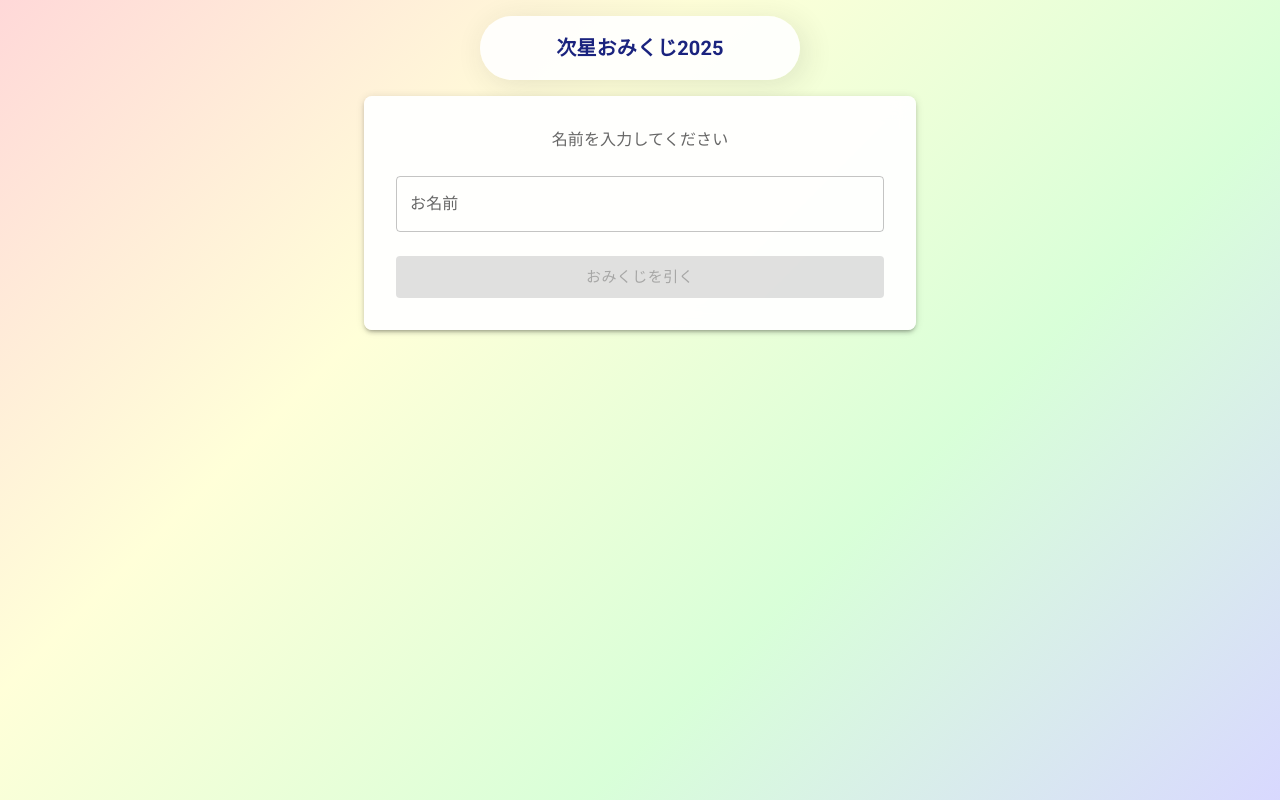
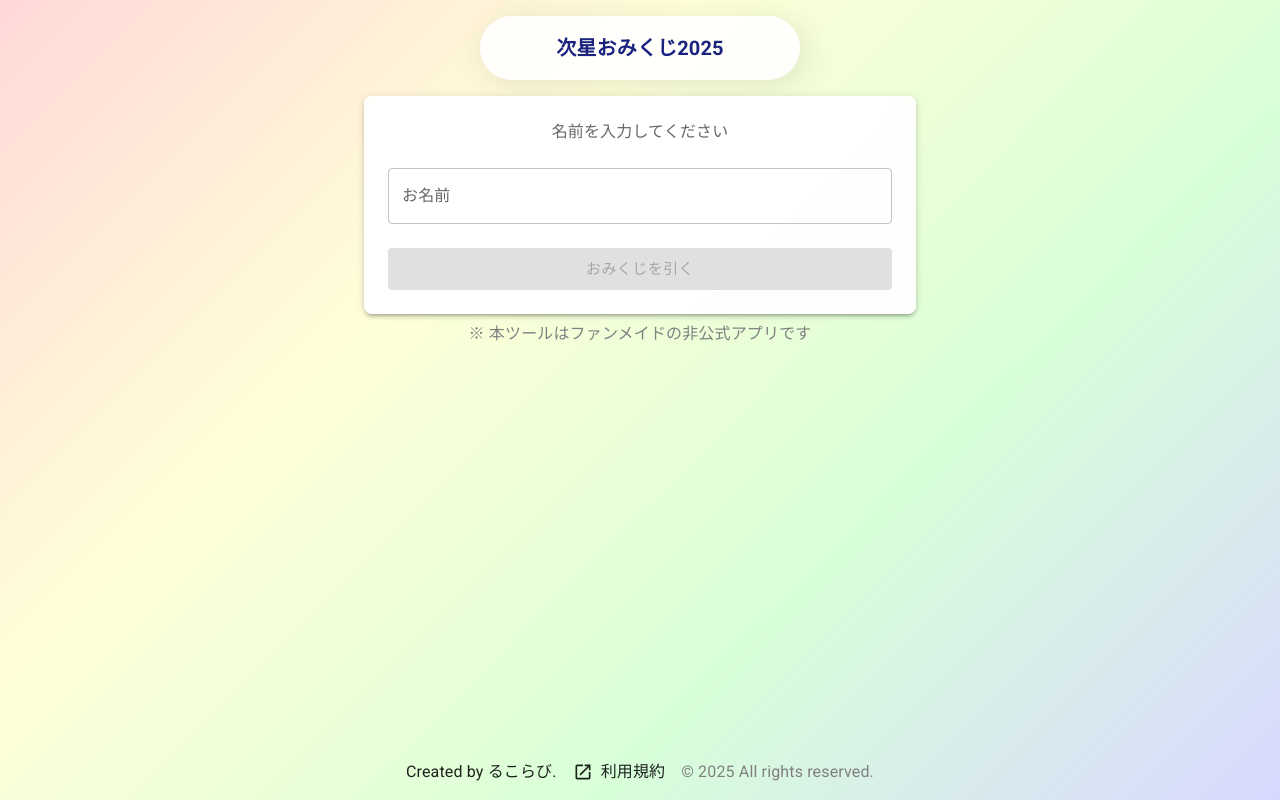
Before and after one commit to rucorabi/nxtp-omikuji, a Next.js app: page / in a window 1280 px wide. Built offline with nearby package versions, Linux system fonts and the light colour scheme; no server answers.

Commit message:
フッターの追加

```diff
--- a/package.json
+++ b/package.json
@@ -11,6 +11,7 @@
     "@emotion/react": "^11.14.0",
     "@emotion/styled": "^11.14.0",
     "@fontsource/roboto": "^5.1.1",
+    "@mui/icons-material": "^6.3.1",
     "@mui/material": "^6.3.0",
     "@next/third-parties": "^15.1.3",
     "next": "^15.1.3",
--- a/src/components/Template.tsx
+++ b/src/components/Template.tsx
@@ -6,7 +6,11 @@ import {
   createTheme,
   Paper,
   ThemeProvider,
+  Typography,
+  Grid2 as Grid,
 } from "@mui/material";
+
+import OpenInNewIcon from "@mui/icons-material/OpenInNew";
 
 import { ReactNode } from "react";
 import MyAppBar from "./MyAppBar";
@@ -34,8 +38,11 @@ export default function Template({ title, children }: Props) {
       }}
     >
       <ThemeProvider theme={theme}>
+        <Box minHeight="100vh" display="flex" flexDirection="column">
           <MyAppBar text={title} />
           <Box
+            component="main"
+            flex={1}
             sx={{
               py: 2,
             }}
@@ -44,7 +51,7 @@ export default function Template({ title, children }: Props) {
               <Paper
                 elevation={3}
                 sx={{
-                p: 4,
+                  p: 3,
                   borderRadius: 2,
                   bgcolor: "rgba(255,255,255,0.95)",
                   backdropFilter: "blur(10px)",
@@ -52,7 +59,57 @@ export default function Template({ title, children }: Props) {
               >
                 {children}
               </Paper>
+              <Typography color="gray" sx={{ mt: 1, textAlign: "center" }}>
+                ※ 本ツールはファンメイドの非公式アプリです
+              </Typography>
             </Container>
+          </Box>
+          <Box component="footer" sx={{ py: 2 }}>
+            <Grid
+              container
+              spacing={{
+                xs: 1,
+                sm: 2,
+              }}
+              justifyContent="center"
+              alignItems="center"
+              sx={{
+                flexDirection: {
+                  xs: "column",
+                  sm: "row",
+                },
+              }}
+            >
+              <Grid>
+                <Typography color="inherit">Created by るこらび.</Typography>
+              </Grid>
+              <Grid height={24}>
+                <Typography
+                  href="/terms/"
+                  component="a"
+                  display="inline-flex"
+                  alignItems="center"
+                  target="_blank"
+                  sx={{
+                    color: "inherit",
+                    textDecoration: "none",
+                    "&:hover": {
+                      // textDecoration: "underline",
+                      borderBottom: "1px solid",
+                    },
+                  }}
+                >
+                  <OpenInNewIcon fontSize="small" sx={{ mr: 1 }} />
+                  利用規約
+                </Typography>
+              </Grid>
+              <Grid>
+                <Typography textAlign="center" color="gray">
+                  © 2025 All rights reserved.
+                </Typography>
+              </Grid>
+            </Grid>
+          </Box>
         </Box>
       </ThemeProvider>
     </Box>
```
Also changed, not shown: 1 other file (tests, documents, lock files or other folders). Lines whose indentation alone changed are shown as unchanged.
